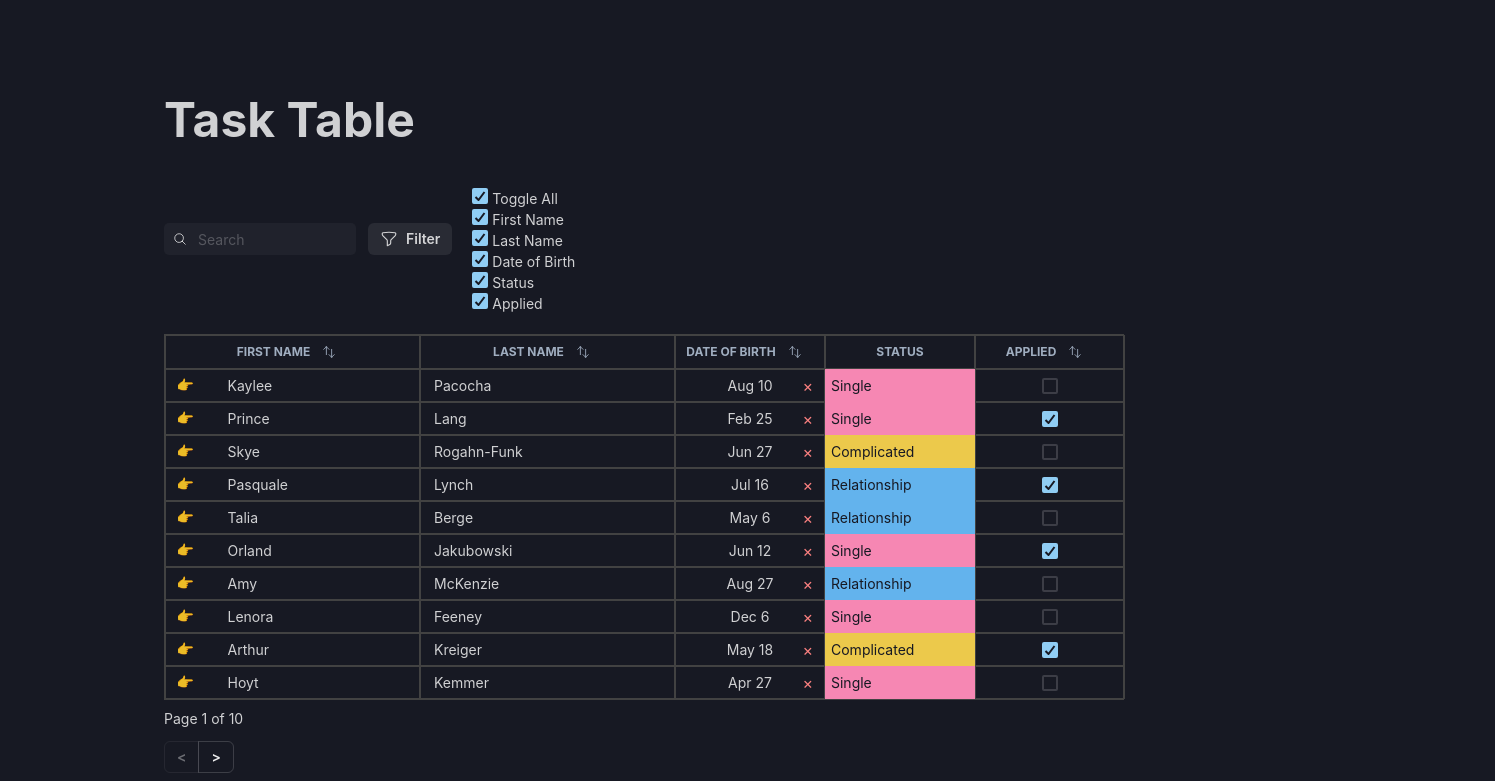
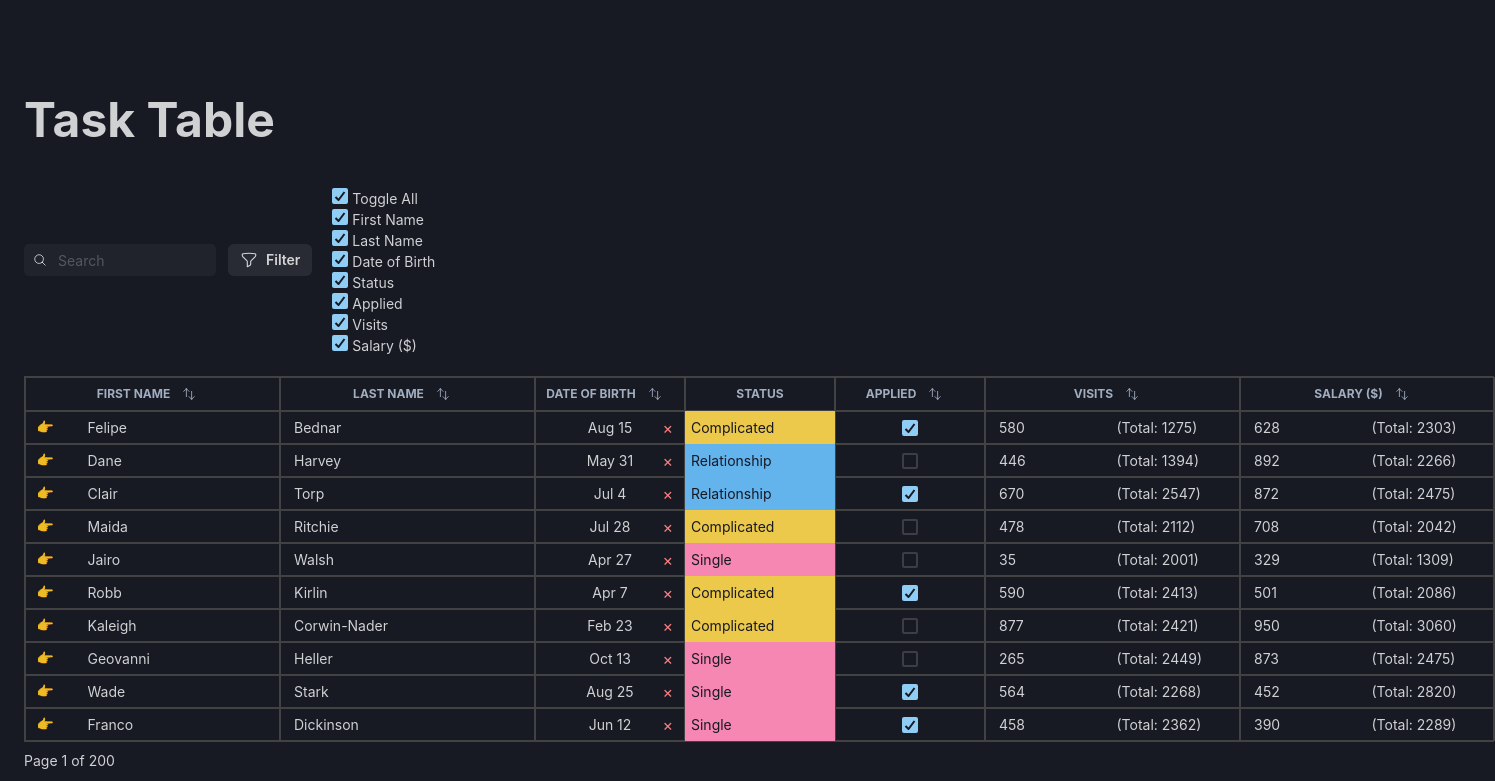
Before and after one commit to StanislavKhanevych/cemento-table-test-task, a React (Create React App) app: page / in a window 1280 px wide. Shown: the top 781 px of the page, 1495 px wide, since content can reach past the window. Built offline with nearby package versions, Linux system fonts and the light colour scheme.

Commit message:
Added computed cell and function to count total of numeric values

```diff
--- a/src/App.tsx
+++ b/src/App.tsx
@@ -4,7 +4,7 @@ import TaskTable from './components/TaskTable';
 
 function App() {
   return (
-    <Box maxW={1000} mx="auto" px={6} pt={24} fontSize="sm">
+    <Box maxW={1000} mx="unset" px={6} pt={24} fontSize="sm">
       <Heading as="h1" size="2xl" mb={6}>
         Task Table
       </Heading>
--- /dev/null
+++ b/src/components/ComputedCell.tsx
@@ -0,0 +1,69 @@
+import { HStack, NumberInput, NumberInputField, Text } from '@chakra-ui/react';
+import React, { useState, useEffect } from 'react';
+
+const ComputedCell = ({ getValue, row, column, table, data }) => {
+  const initialValue = getValue();
+  const [value, setValue] = useState(initialValue);
+  const { updateData } = table.options.meta || {};
+  const onBlur = () => {
+    updateData(row.getParentRow()?.index, column.id, value, row.index);
+  };
+
+  const calculateTotalSum = (data) => {
+    let totalVisits = data[column.id] || 0;
+    if (data.subRows) {
+      for (const item of data.subRows) {
+        totalVisits += calculateTotalSum(item);
+      }
+    }
+    return totalVisits;
+  };
+
+  const totalSum = calculateTotalSum(row.original);
+
+  useEffect(() => {
+    setValue(initialValue);
+  }, [initialValue]);
+
+  const onChange = (e) => {
+    if (e === '' || e === undefined) {
+      setValue('');
+      return;
+    }
+    const parsedValue = parseFloat(e);
+    if (!isNaN(parsedValue) && parsedValue % 1 === 0) {
+      setValue(parsedValue);
+    }
+  };
+
+  return (
+    <HStack w="100%" h="100%">
+      <NumberInput
+        defaultValue={value}
+        value={value}
+        onChange={onChange}
+        onBlur={onBlur}
+        variant="filled"
+        size="sm"
+        w="50%"
+        h="100%"
+        bg="transparent"
+        overflow="hidden"
+        textOverflow="ellipsis"
+        whiteSpace="nowrap"
+        inputMode="numeric"
+      >
+        <NumberInputField
+          bg="transparent"
+          inputMode="numeric"
+          min={0}
+          max={1000}
+        />
+      </NumberInput>
+      {row.getParentRow()?.index === undefined && (
+        <Text w="50%">(Total: {totalSum})</Text>
+      )}
+    </HStack>
+  );
+};
+export default ComputedCell;
--- a/src/components/TaskTable.tsx
+++ b/src/components/TaskTable.tsx
@@ -15,6 +15,7 @@ import EditableCell from './EditableCell';
 import StatusCell from './StatusCell';
 import DateCell from './DateCell';
 import CheckboxCell from './CheckBoxCell';
+import ComputedCell from './ComputedCell';
 import Filters from './Filters';
 import SortIcon from '../icons/SortIcon';
 import ColumsHandler from './ColumsHandler';
@@ -60,6 +61,22 @@ const defaultColumns = [
     enableColumnFilter: true,
     filterFunction: 'includesString',
   },
+  {
+    accessorKey: 'visits',
+    header: 'Visits',
+    size: 255,
+    cell: ComputedCell,
+    enableColumnFilter: true,
+    filterFunction: 'includesString',
+  },
+  {
+    accessorKey: 'salary',
+    header: 'Salary ($)',
+    size: 255,
+    cell: ComputedCell,
+    enableColumnFilter: true,
+    filterFunction: 'includesString',
+  },
 ];
 
 const TableTask = () => {
@@ -67,7 +84,7 @@ const TableTask = () => {
   const [columnFilters, setColumnFilters] = useState([]);
   const [columnVisibility, setColumnVisibility] = useState({});
   const [columns] = useState<typeof defaultColumns>(() => [...defaultColumns]);
-  const [expanded, setExpanded] = useState<ExpandedState>({});
+  const [expanded, setExpanded] = useState({});
   const LOCAL_STORAGE_KEY = 'tableData';
 
   useEffect(() => {
@@ -79,7 +96,7 @@ const TableTask = () => {
         console.error('Error parsing stored data:', error);
       }
     } else {
-      setData(makeData(100, 3));
+      setData(makeData(2000, 3));
     }
   }, []);
 
--- a/src/mockedData.ts
+++ b/src/mockedData.ts
@@ -43,7 +43,7 @@ const newPerson = (): any => {
     lastName: faker.person.lastName(),
     due: faker.date.past(),
     visits: faker.number.int(1000),
-    price: faker.number.int(1000),
+    salary: faker.number.int(1000),
     applied: faker.datatype.boolean(),
     status: faker.helpers.shuffle<Person['status']>([
       STATUS_RELATIONSHIP,
```
